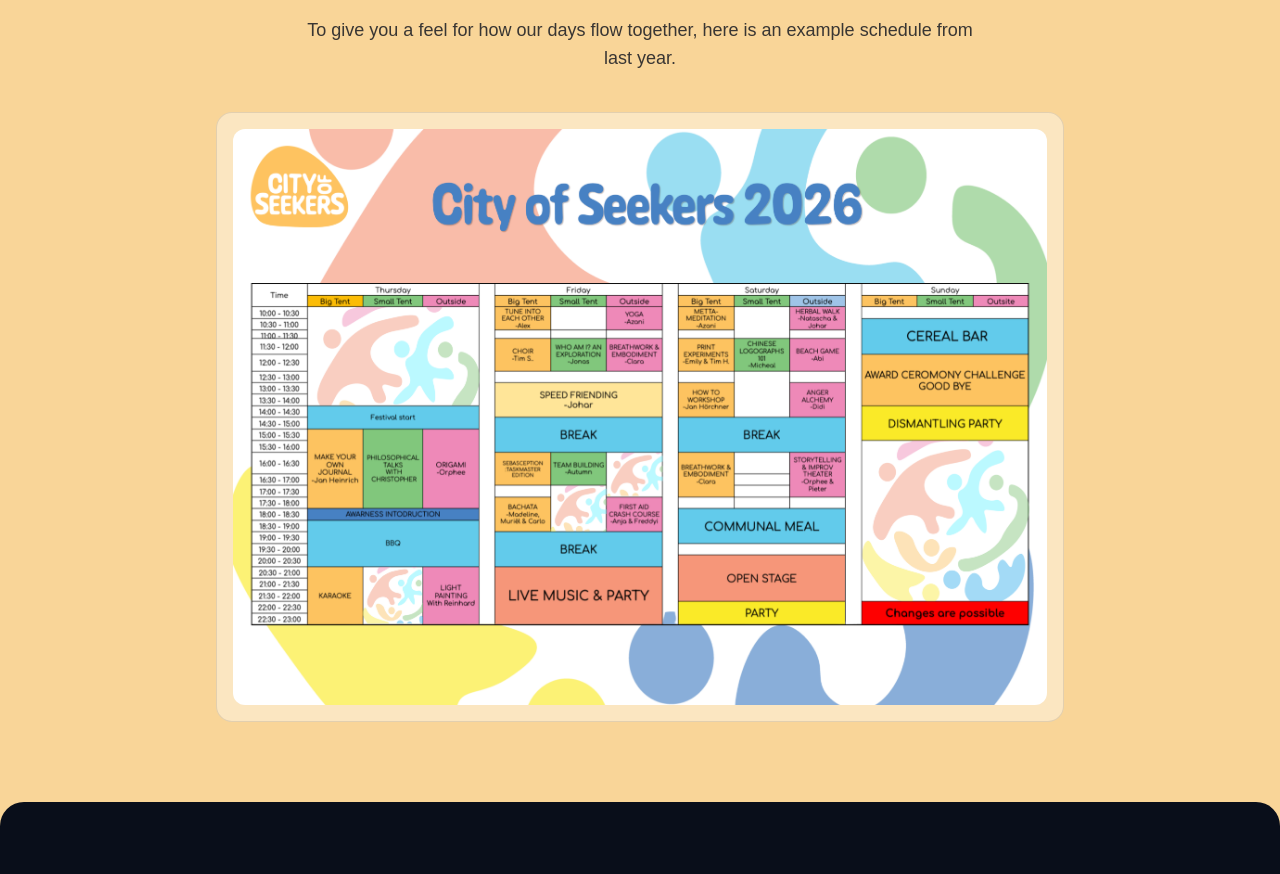
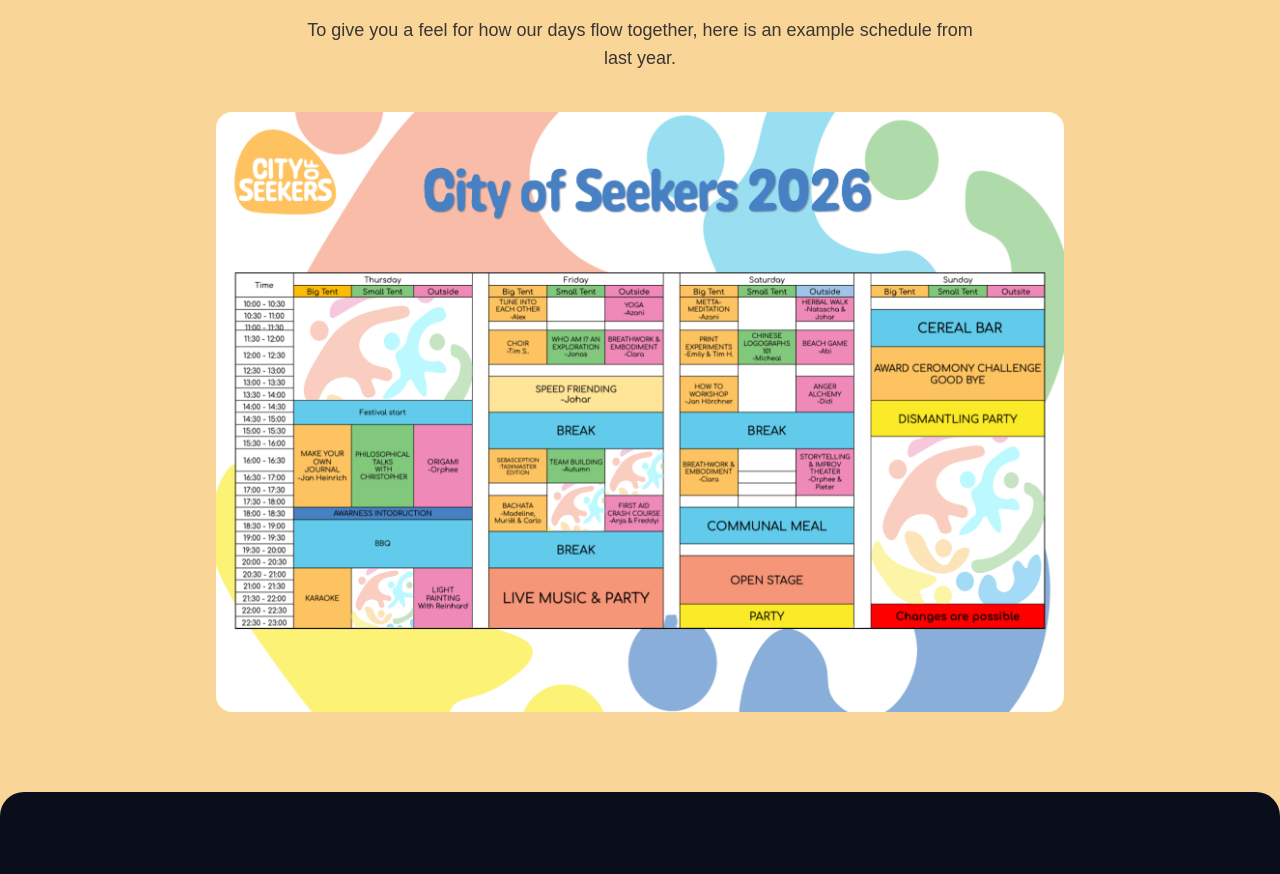
Before and after one commit to dev-cityofseekers/cos_website, a React (Vite) app: page / in a window 1280 px wide. Shown: the part 3118-3992 px from the top of the page. Built offline with nearby package versions, Linux system fonts and the light colour scheme.

Commit message:
Update Schedule

```diff
--- a/src/components/sections/What.tsx
+++ b/src/components/sections/What.tsx
@@ -126,7 +126,7 @@
         </div>
       </div>
 
-      {/* Separater Zeitplan-Bereich */}
+            {/* Separater Zeitplan-Bereich */}
       <div className="max-w-4xl mx-auto px-6 pb-20">
         <div className="text-center mb-10">
           <h3 className="font-omnes text-3xl sm:text-4xl text-cos-off-black mb-4">
@@ -137,15 +137,17 @@
           </p>
         </div>
 
-        <div className="rounded-2xl overflow-hidden shadow-lg border border-cos-off-black/10 bg-white/40 p-3 sm:p-4">
+        {/* Clean Image Container */}
+        <div className="rounded-2xl overflow-hidden shadow-lg">
           <img
             src="/images/schedule_last_year.webp"
             alt={t("what.schedule.imageAlt")}
-            className="w-full h-auto rounded-xl object-contain"
+            className="w-full h-auto block"
             loading="lazy"
           />
         </div>
       </div>
+
 
       {/* CTA */}
       <div className="bg-cos-off-black rounded-t-3xl">
```
